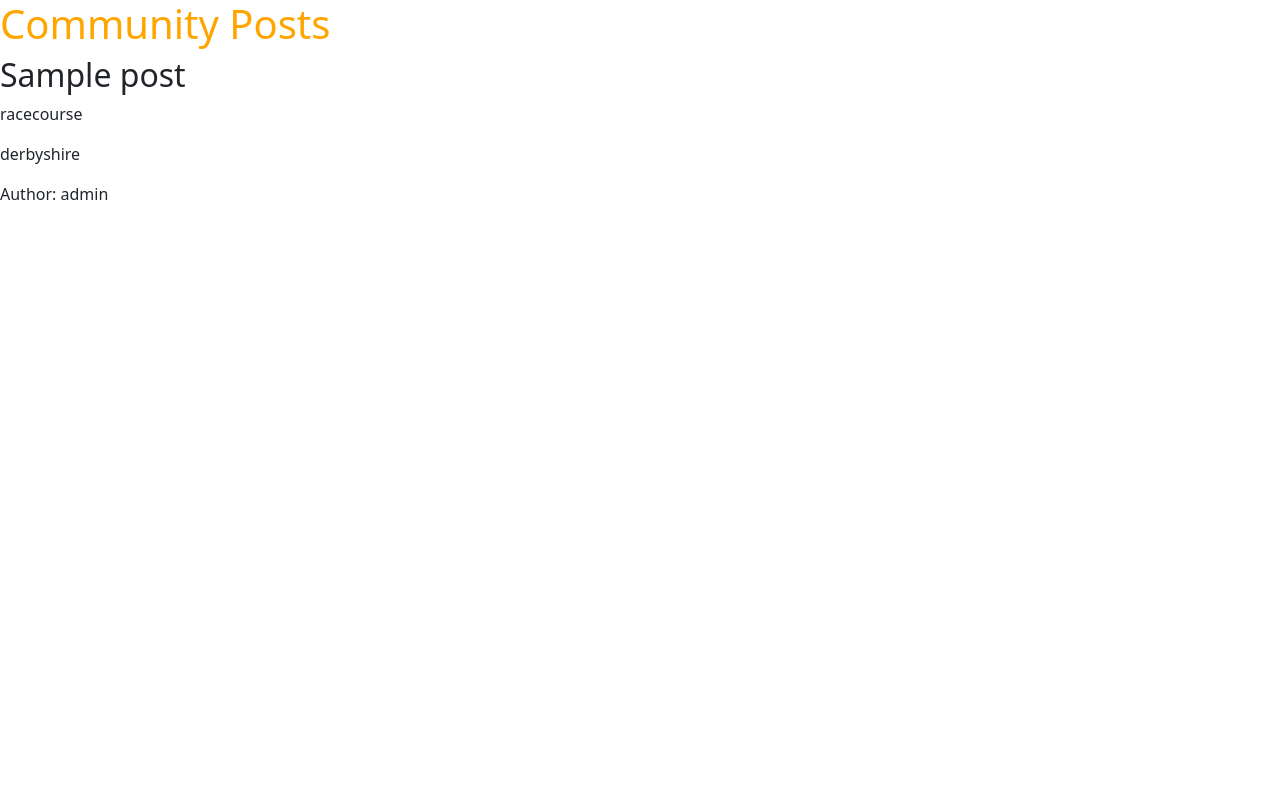
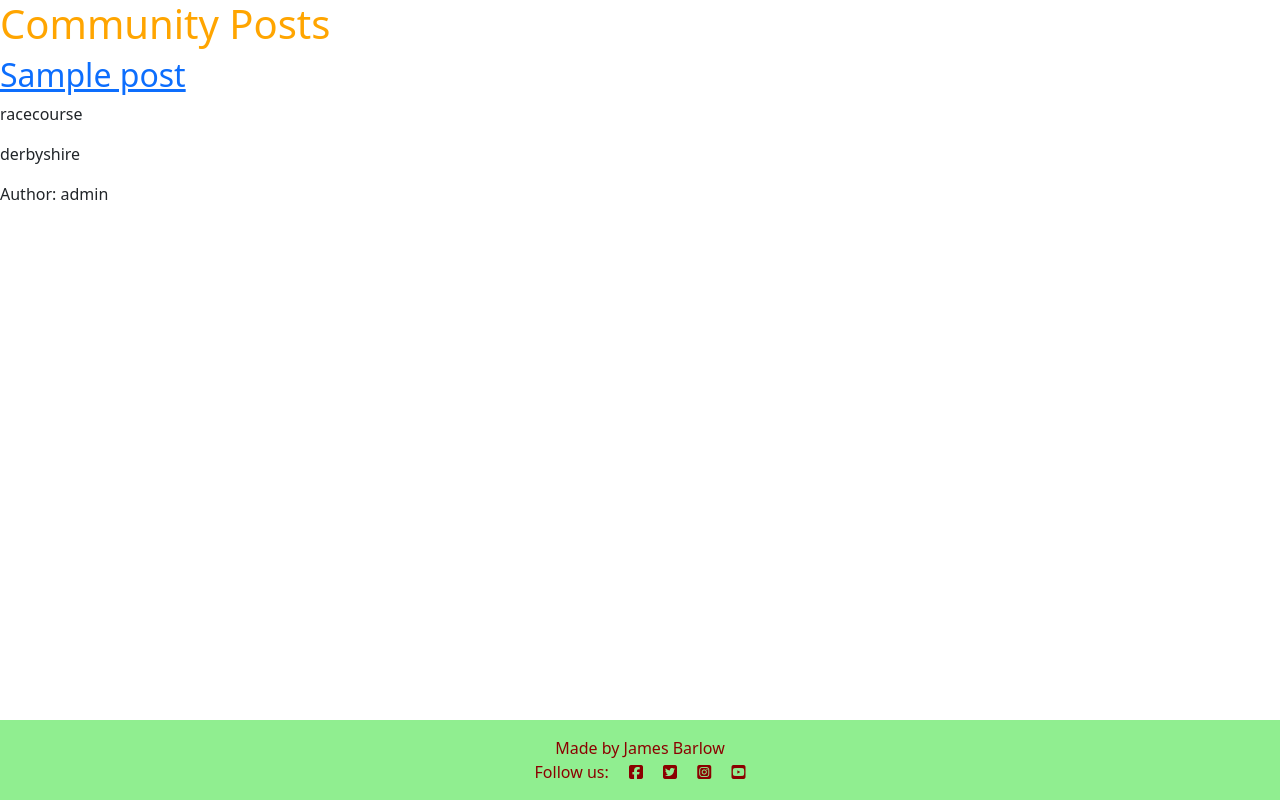
Before and after one commit to jambardev/County-Cricket-Tour-Blog, a Django app: page / in a window 1280 px wide. Run offline with Django 4.2, Linux system fonts and the light colour scheme; data comes from the database, SQL or seed files in the repository; tables that the repository leaves empty hold one stand-in row (values such as "Sample post"); some libraries are stand-ins or nearby versions.

Commit message:
Flexbox css added to base html, footer complete

```diff
--- a/blog/templates/blog/index.html
+++ b/blog/templates/blog/index.html
@@ -19,8 +19,9 @@
     <h1 class="title">Community Posts</h1>
 
     {% for post in object_list %}
-    <h2>{{post.title}}</h2>
-    <a href="{% url 'post_detail' post.slug %}" class="post-link"></a>
+    <h2>
+        <a href="{% url 'post_detail' post.slug %}" class="post-link">{{post.title}}</a>
+    </h2>
     <p>{{post.stadium}}</p>
     <p>{{post.visitor}}</p>
     <p>Author: {{post.author}}</p>
--- a/static/css/style.css
+++ b/static/css/style.css
@@ -1,3 +1,11 @@
 .title {
     color: orange;
 }
+
+.footer-bg {
+    background-color: #90EE90
+}
+
+.footer-text {
+    color: #8B0000
+}
--- a/templates/base.html
+++ b/templates/base.html
@@ -21,12 +21,11 @@
 
 </head>
 
-<body>
+<body class="d-flex flex-column h-100 main-bg">
 
     <!-- Navigation -->
     <nav>
         <div>
-
         </div>
     </nav>
 
@@ -39,7 +38,16 @@
     </main>
 
     <!-- Footer -->
-    <footer>
+    <footer class="footer mt-auto py-3 footer-bg">
+        <div class="container">
+            <p class="m-0 text-center footer-text">Made by James Barlow</p>
+            <p class="m-0 text-center footer-text">Follow us:
+                <i class="fab fa-facebook-square ms-3"></i>
+                <i class="fab fa-twitter-square ms-3"></i>
+                <i class="fab fa-instagram-square ms-3"></i>
+                <i class="fab fa-youtube-square ms-3"></i>
+            </p>
+        </div>
     </footer>
 
     <!-- Bootstrap CDN Script -->
```
